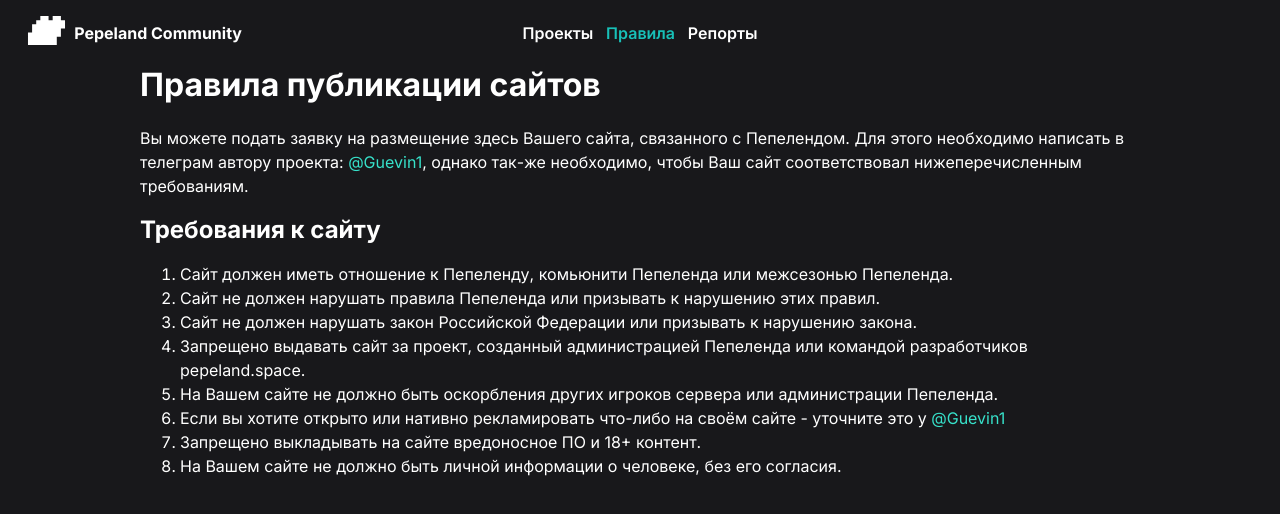
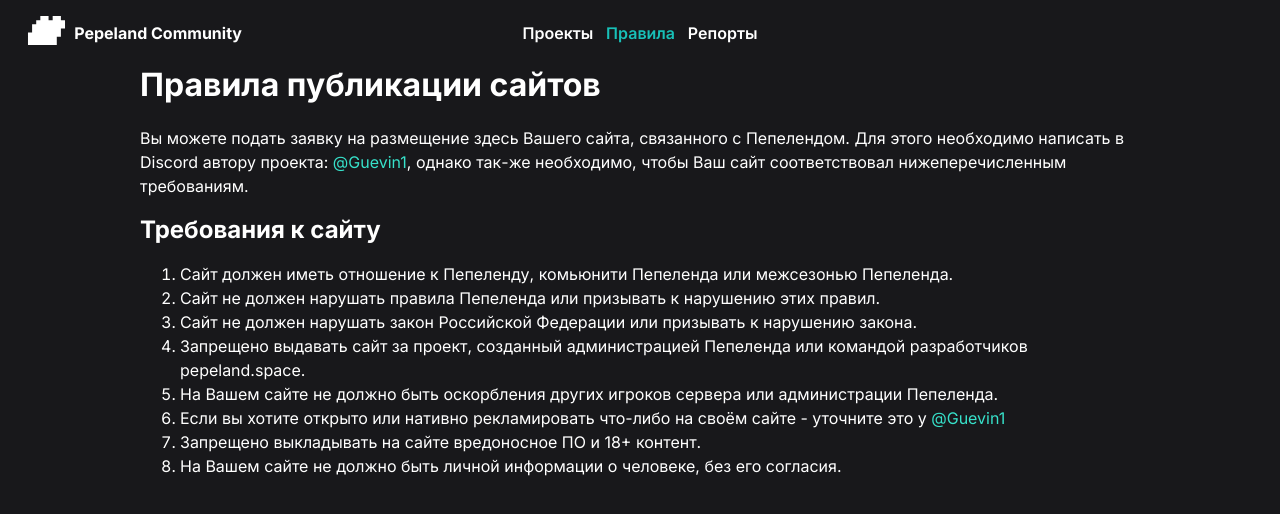
Before and after one commit to Andcool-Systems/pepeland-community, a Next.js app: page /rules in a window 1280 px wide. Shown: the top 514 px of the page. Built offline with nearby package versions, Linux system fonts and the light colour scheme.

Commit message:
changed telegram to discord in rules page

```diff
--- a/app/rules/page.tsx
+++ b/app/rules/page.tsx
@@ -25,7 +25,7 @@ const Rules = () => {
         <main className={style.main}>
             <div className={style.container}>
                 <h1 style={{ marginTop: 0, fontSize: '2rem', lineHeight: 'normal' }}>Правила публикации сайтов</h1>
-                <p>Вы можете подать заявку на размещение здесь Вашего сайта, связанного с Пепелендом. Для этого необходимо написать в телеграм автору проекта: <DiscordUser username="Guevin1" link="https://discordapp.com/users/440034971390836737/" />, однако так-же необходимо, чтобы Ваш сайт соответствовал нижеперечисленным требованиям.</p>
+                <p>Вы можете подать заявку на размещение здесь Вашего сайта, связанного с Пепелендом. Для этого необходимо написать в Discord автору проекта: <DiscordUser username="Guevin1" link="https://discordapp.com/users/440034971390836737/" />, однако так-же необходимо, чтобы Ваш сайт соответствовал нижеперечисленным требованиям.</p>
                 <h2>Требования к сайту</h2>
                 <ol>
                     <li>Сайт должен иметь отношение к Пепеленду, комьюнити Пепеленда или межсезонью Пепеленда.</li>
```
